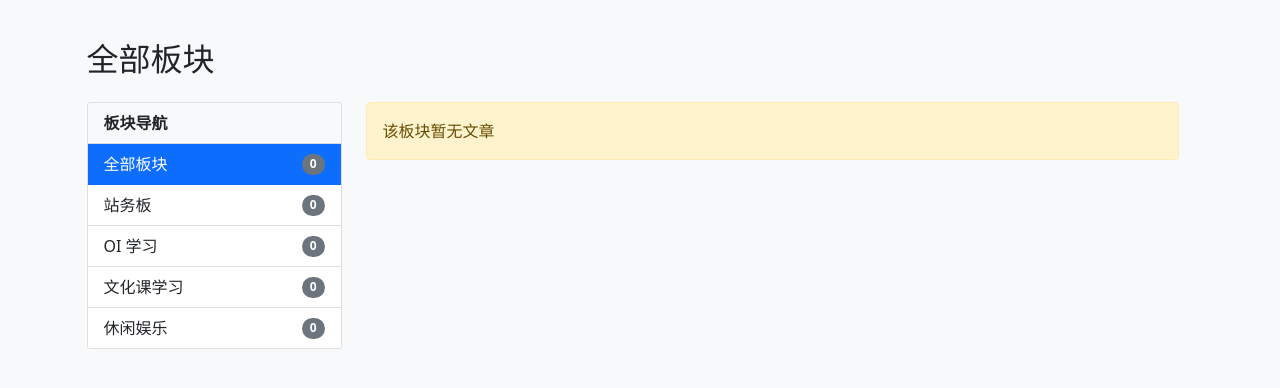
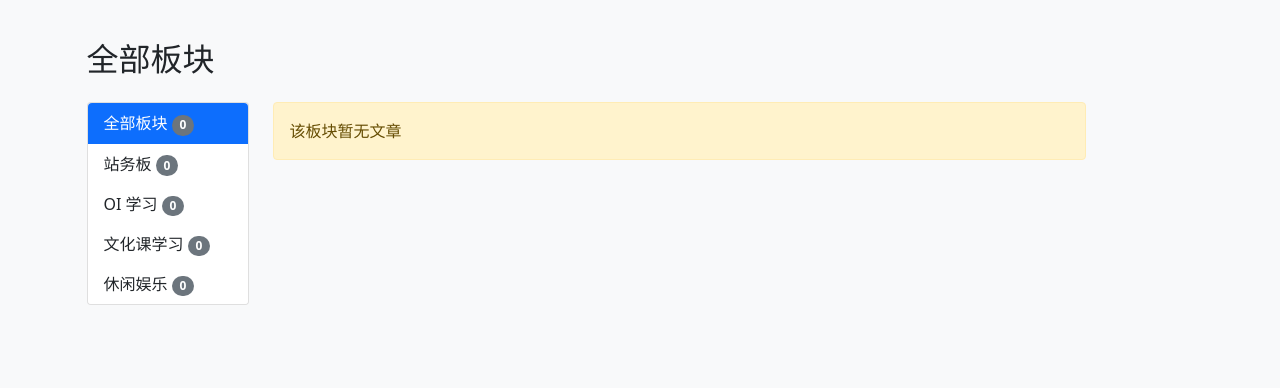
Before and after one commit to xy-craft/xcraft, a Flask app: page /category/ in a window 1280 px wide. Shown: the part 56-444 px from the top of the page. Run offline with Flask 3, Linux system fonts and the light colour scheme; data that the repository does not hold is empty; some libraries are stand-ins or nearby versions.

Commit message:
平衡左右布局

```diff
--- a/templates/discuss.html
+++ b/templates/discuss.html
@@ -20,15 +20,12 @@
 
     <div class="row">
         <!-- 左侧分类面板 -->
-        <div class="col-md-3 mb-4">
+        <div class="col-md-2 mb-4">
             <div class="card">
-                <div class="card-header bg-light">
-                    <strong>板块导航</strong>
-                </div>
-                <div class="list-group list-group-flush">
+                <div class="list-group list-group-flush border-0 rounded">
                     {% for cat in categories %}
                     <a href="{% if cat.id %}/category/{{ cat.id }}{% else %}/category/{% endif %}"
-                       class="list-group-item list-group-item-action d-flex justify-content-between align-items-center {% if cat.active %}active{% endif %}">
+                       class="list-group-item list-group-item-action border-0 py-2 {% if cat.active %}active{% endif %}">
                         {{ cat.name }}
                         <span class="badge bg-secondary rounded-pill">{{ cat.count }}</span>
                     </a>
```
